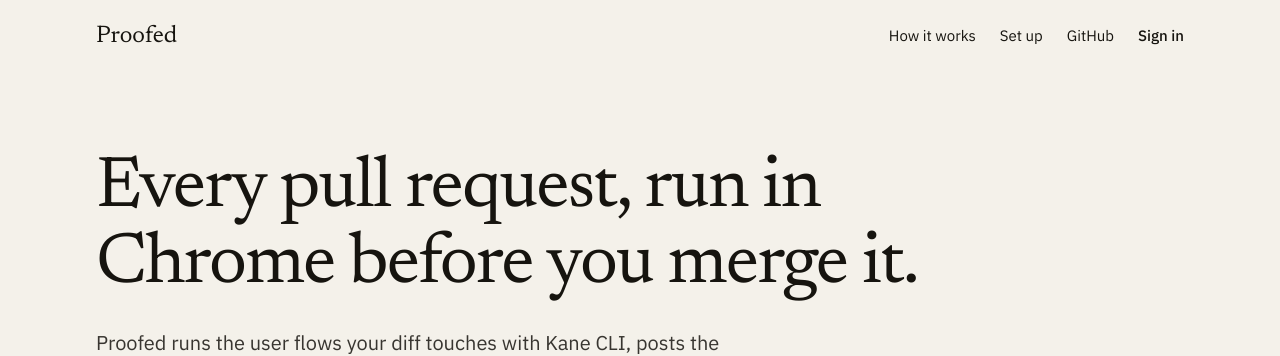
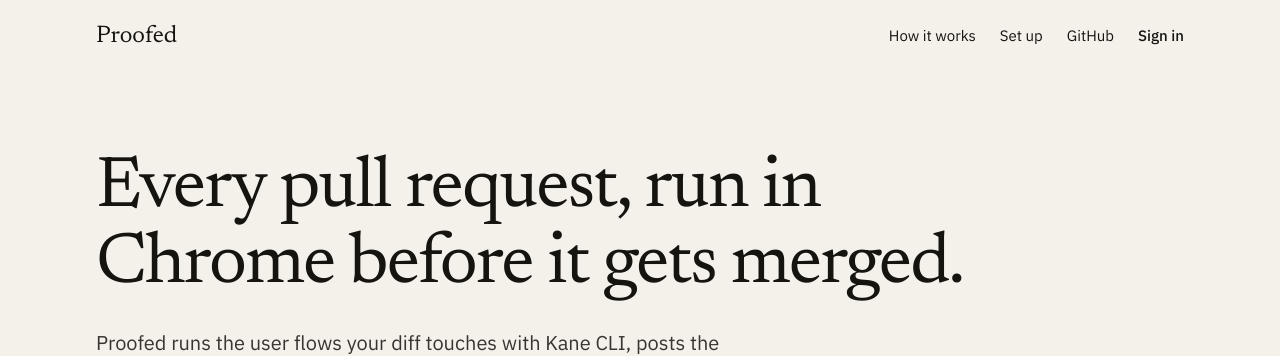
Before and after one commit to t1dem/proofed, a React (Vite) app in the folder site/: page / in a window 1280 px wide. Shown: the top 356 px of the page. Built offline with nearby package versions, Linux system fonts and the light colour scheme.

Commit message:
Test: harmless heading tweak

```diff
--- a/site/src/client/Landing.tsx
+++ b/site/src/client/Landing.tsx
@@ -41,7 +41,7 @@ function Hero() {
   return (
     <section className="mx-auto max-w-6xl px-4 pb-20 pt-12 sm:px-8 sm:pt-20">
       <h1 className="max-w-4xl font-serif text-[2.6rem] leading-[1.05] tracking-tight sm:text-7xl">
-        Every pull request, run in Chrome before you merge it.
+        Every pull request, run in Chrome before it gets merged.
       </h1>
       <p className="mt-6 max-w-2xl text-lg leading-relaxed text-ink/85 sm:text-xl">
         Proofed runs the user flows your diff touches with Kane CLI, posts the recording on the PR, and lets Claude fix what
```
